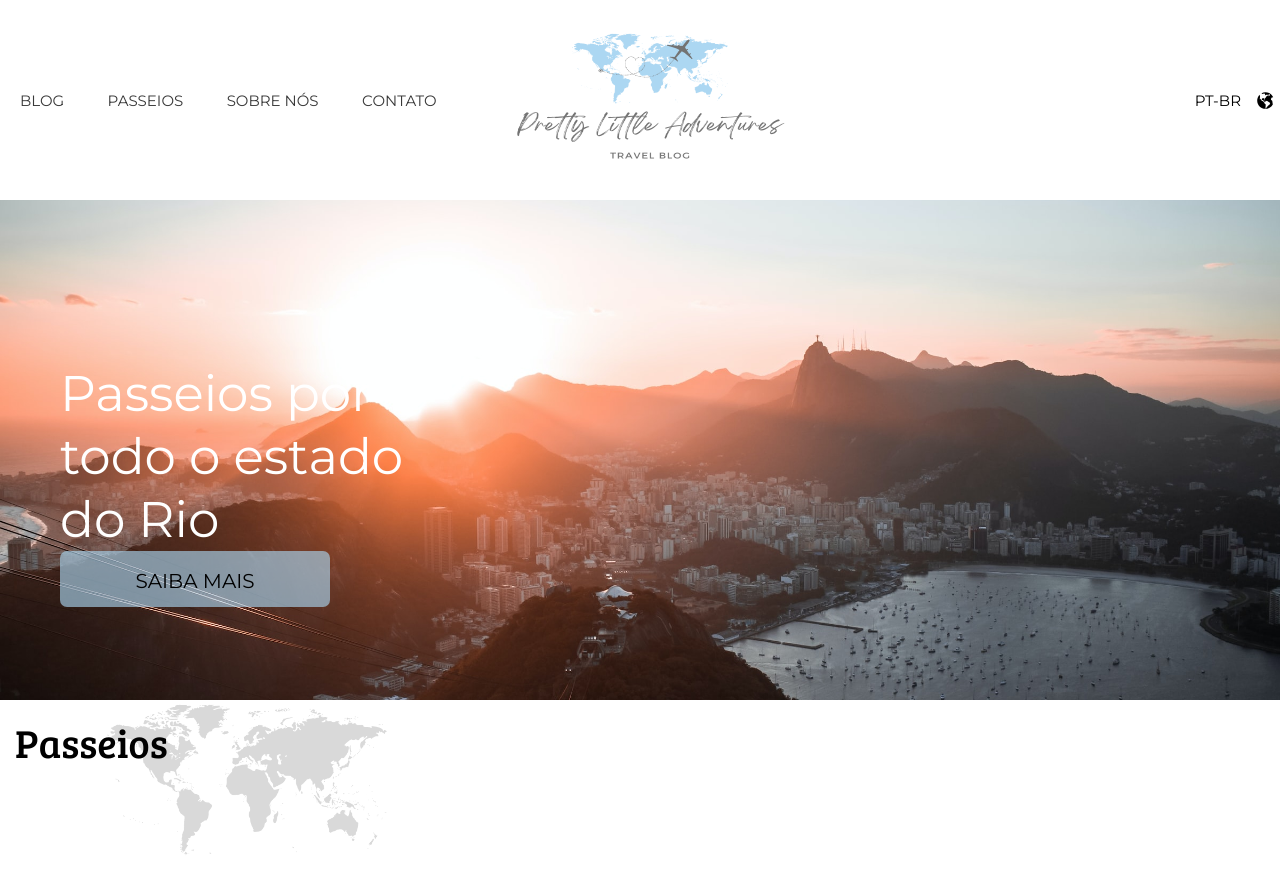
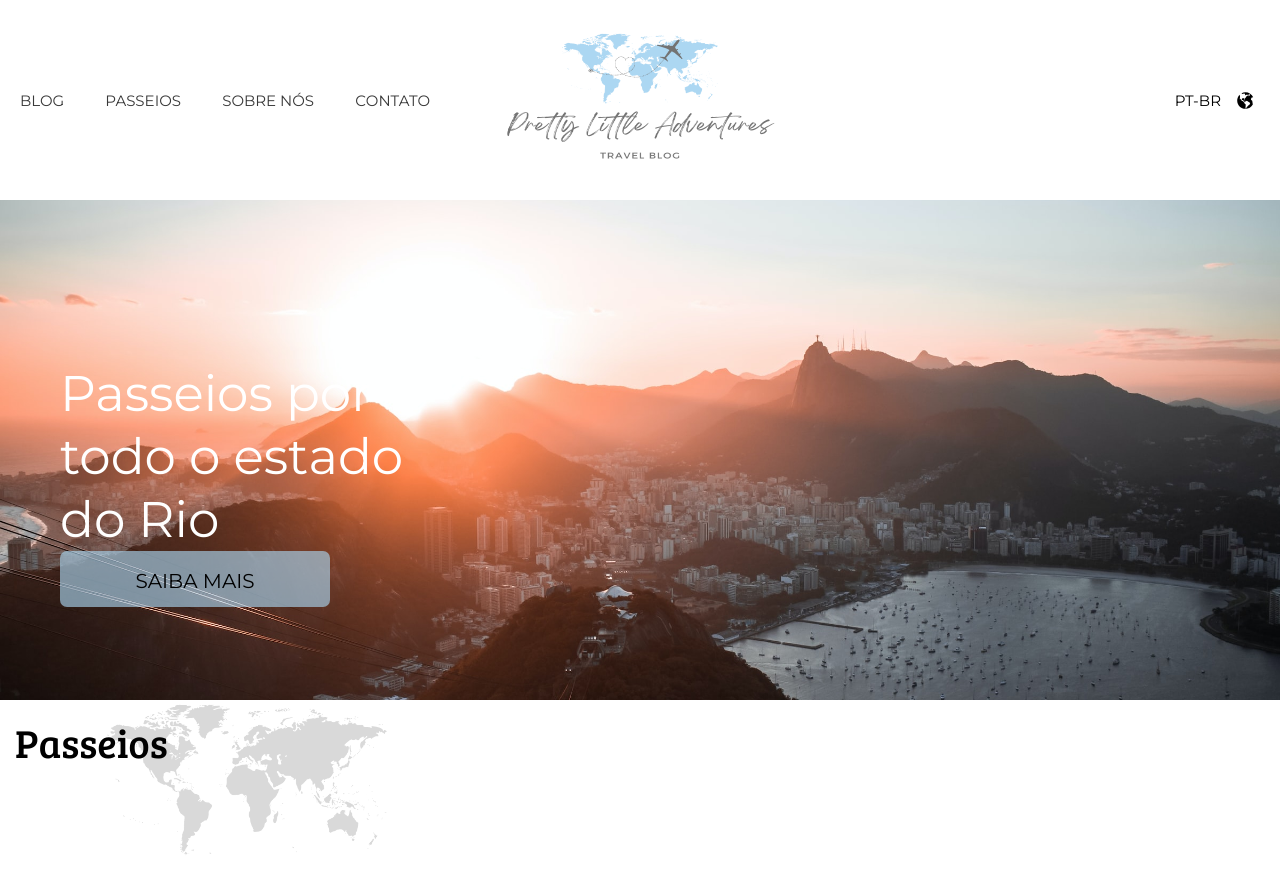
Before and after one commit to marcellecode/travel-blog-template, a React (Create React App) app: page / in a window 1280 px wide. Shown: the top 892 px of the page. Built offline with nearby package versions, Linux system fonts and the light colour scheme.

Commit message:
style: fix marging of language container

```diff
--- a/src/components/Header/Header.scss
+++ b/src/components/Header/Header.scss
@@ -56,7 +56,7 @@ $device-width: 100vw;
             display: flex;
             justify-content: flex-end;
             align-items: center;
-            margin-right: 20px;
+            margin-right: 40px;
 
             span {
                 font-size: 15px;
```
